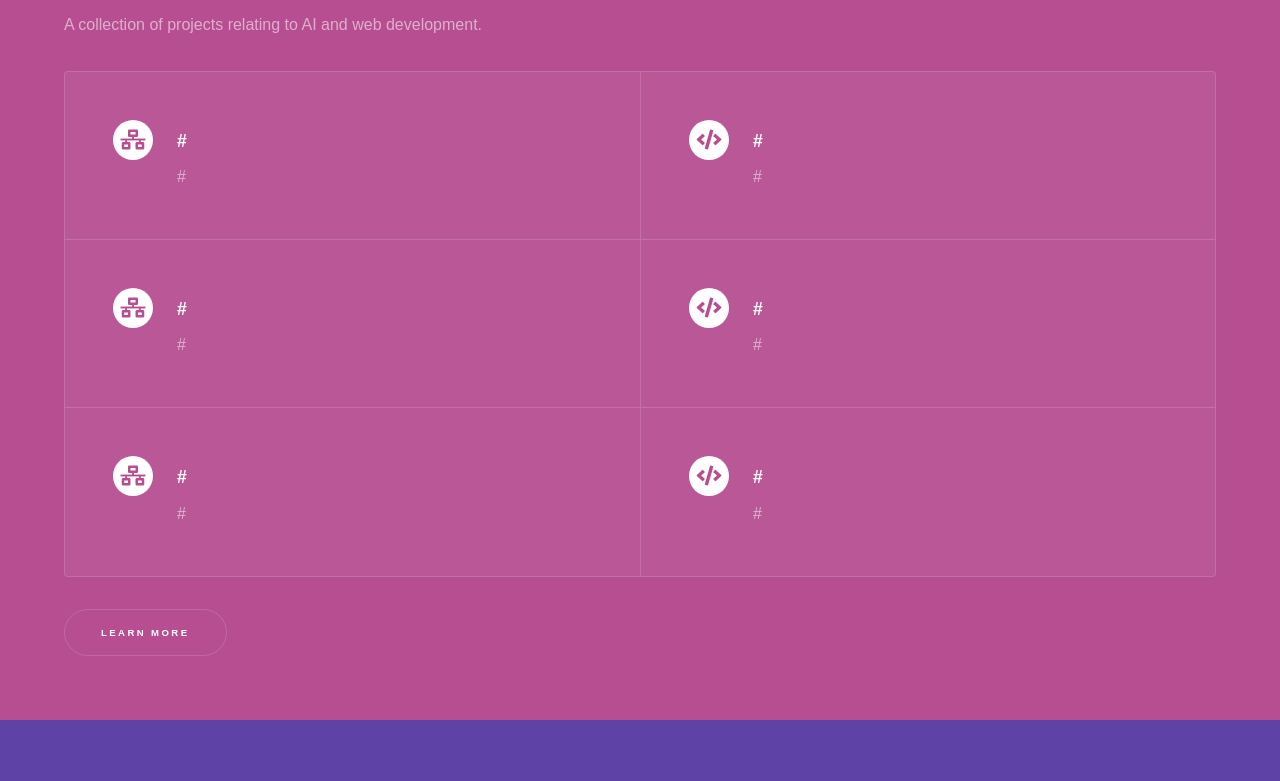
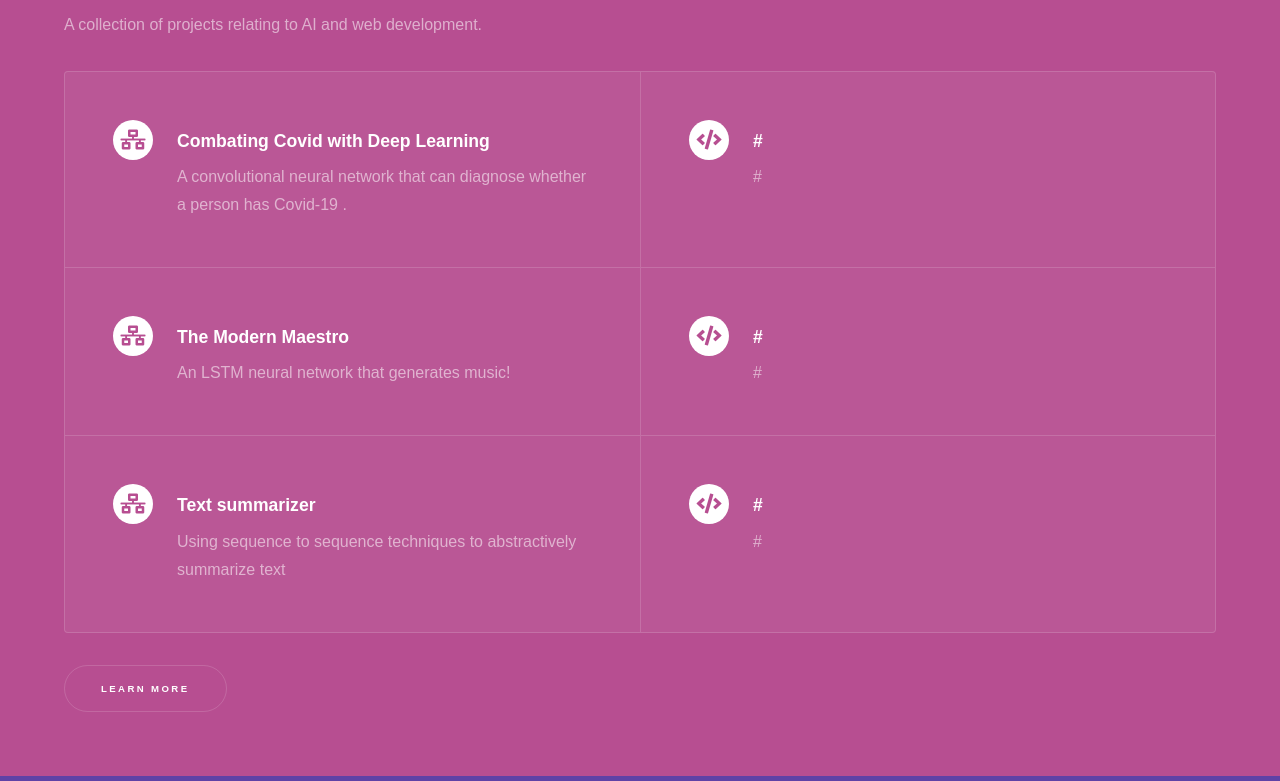
Before and after one commit to SirMalamute/middleschooldev, a plain HTML site: page index.html in a window 1280 px wide. Shown: the part 2005-2786 px from the top of the page. Drawn offline with Linux system fonts and the light colour scheme.

Commit message:
Update index.html

```diff
--- a/index.html
+++ b/index.html
@@ -34,7 +34,7 @@
 				<!-- Intro -->
 					<section id="intro" class="wrapper style1 fullscreen fade-up">
 						<div class="inner">
-							<h1>Neel Iyer - My Portfolio</h1>
+							<h1>Neel Iyer's Portfolio</h1>
 							<p>################</p>
 							<ul class="actions">
 								<li><a href="#one" class="button scrolly">Learn more</a></li>
@@ -90,8 +90,8 @@
 							<div class="features">
 								<section>
 									<span class="icon solid major fa-network-wired"></span>
-									<h3>#</h3>
-									<p>#</p>
+									<h3>Combating Covid with Deep Learning</h3>
+									<p>A convolutional neural network that can diagnose whether a person has Covid-19 .</p>
 								</section>
 								<section>
 									<span class="icon solid major fa-code"></span>
@@ -100,8 +100,8 @@
 								</section>
 								<section>
 									<span class="icon solid major fa-network-wired"></span>
-									<h3>#</h3>
-									<p>#</p>
+									<h3>The Modern Maestro</h3>
+									<p>An LSTM neural network that generates music!</p>
 								</section>
 								<section>
 									<span class="icon solid major fa-code"></span>
@@ -110,8 +110,8 @@
 								</section>
 								<section>
 									<span class="icon solid major fa-network-wired"></span>
-									<h3>#</h3>
-									<p>#</p>
+									<h3>Text summarizer</h3>
+									<p>Using sequence to sequence techniques to abstractively summarize text</p>
 								</section>
 								<section>
 									<span class="icon solid major fa-code"></span>
```
